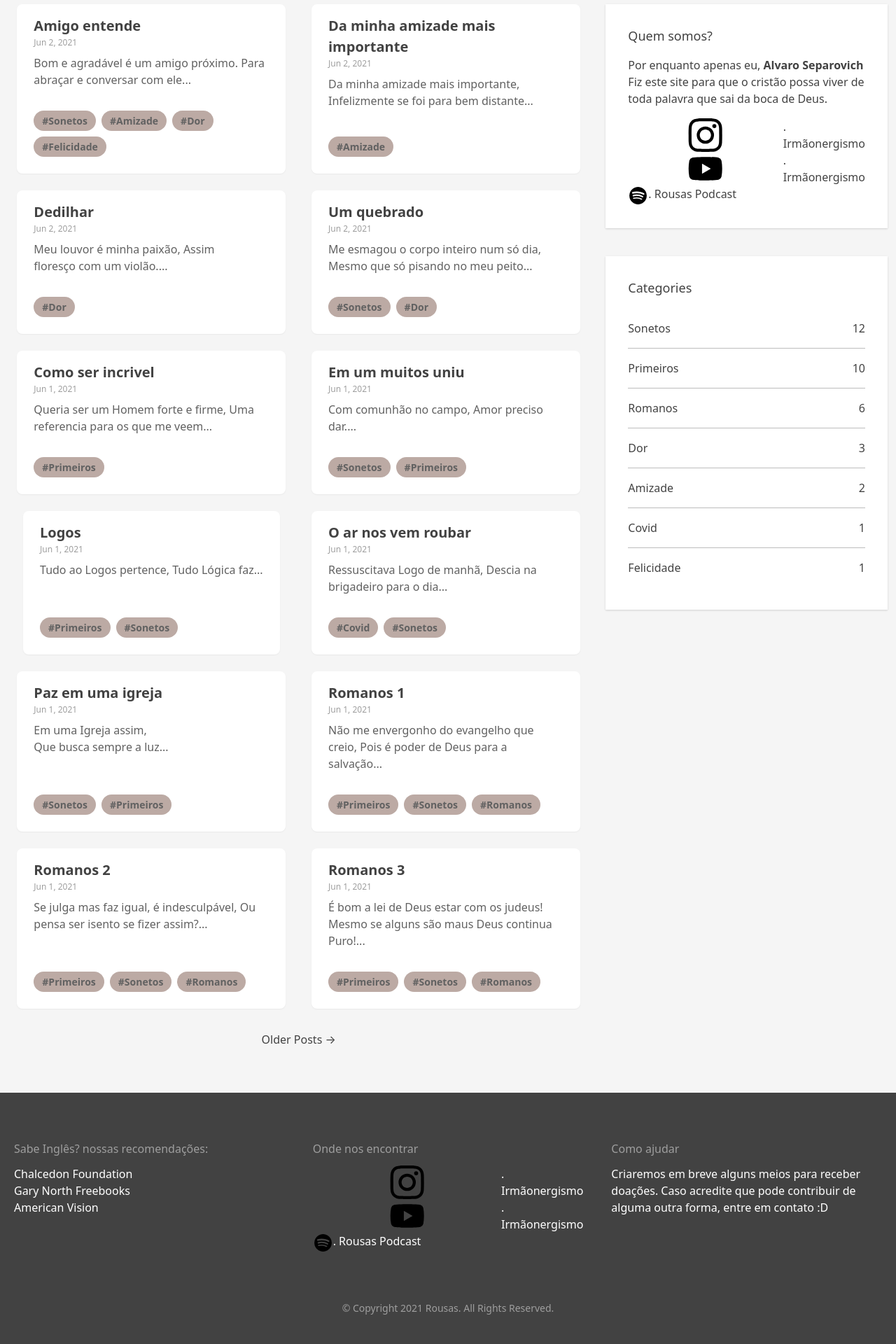
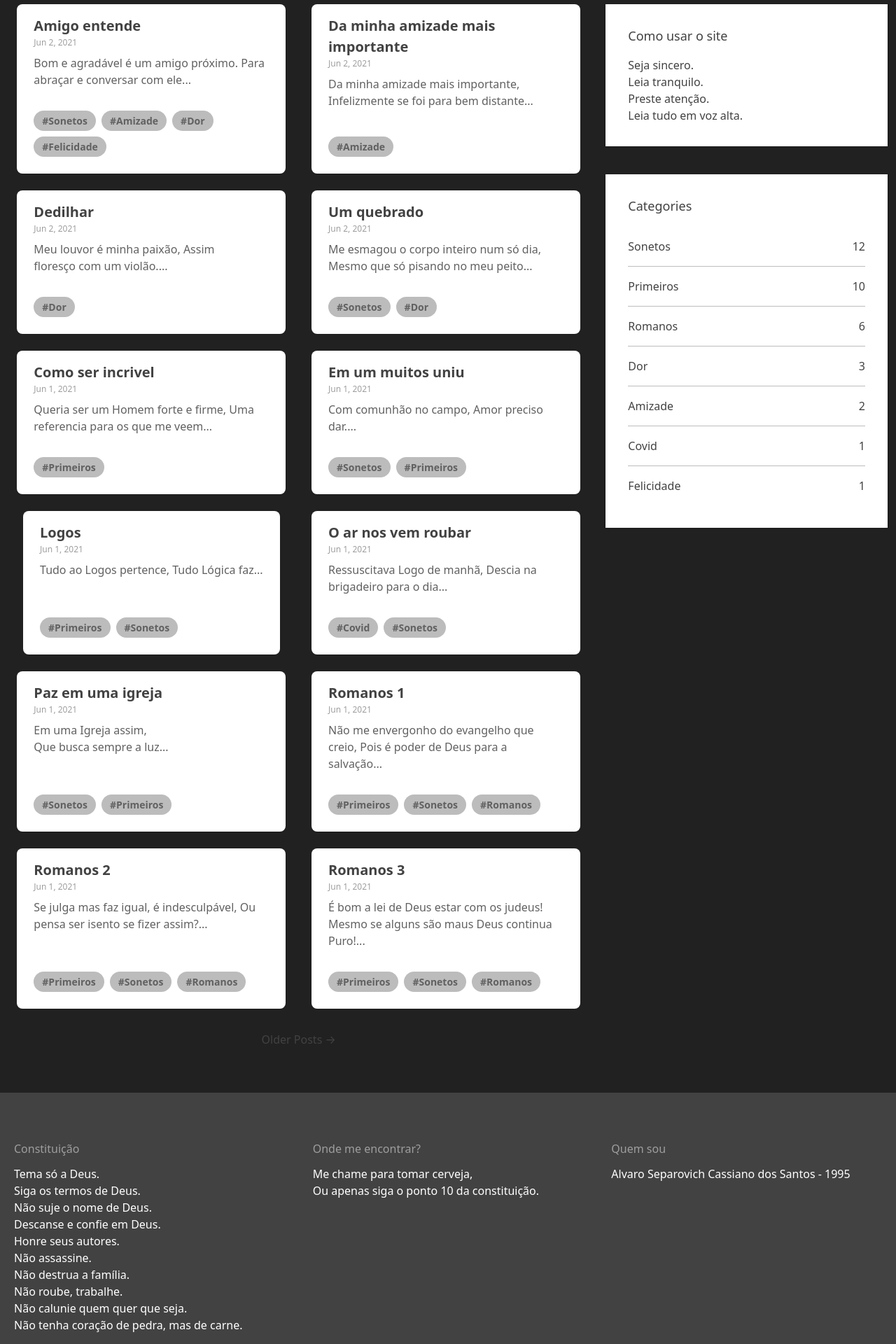
Before and after one commit to alvaroseparovich/sonetos, a Next.js app: page / in a window 1280 px wide. Shown: the part 120-2040 px from the top of the page at 70% size. Built offline with nearby package versions, Linux system fonts and the light colour scheme.

Commit message:
Poucas configs alteradas

```diff
--- a/src/footer/Footer.tsx
+++ b/src/footer/Footer.tsx
@@ -12,7 +12,7 @@ const Footer = (props: IFooterProps) => (
       {props.children}
 
       <div className="text-center text-gray-500 text-sm mt-12 px-5">
-        {`© Copyright ${new Date().getFullYear()} ${Config.site_name}. All Rights Reserved.`}
+        {`© Copyright ${new Date().getFullYear()} ${Config.site_name}. Quase nenhum direito reservado.`}
       </div>
     </footer>
   </div>
--- a/src/pages/posts/[slug].tsx
+++ b/src/pages/posts/[slug].tsx
@@ -55,11 +55,14 @@ const DisplayPost = (props: IPostProps) => (
     <ContentBorder>
       <Content>
         <h1>{props.title}</h1>
-        <h3>{props.author}</h3>
         <div
           // eslint-disable-next-line react/no-danger
           dangerouslySetInnerHTML={{ __html: props.content }}
-        />
+          />
+          <br/>
+          <br/>
+        <div>Por: {props.author}</div>
+        <div>Publicado em: {props.date}</div>
       </Content>
     </ContentBorder>
   </RightSidebar>
--- a/src/pages/sobre-nos.tsx
+++ b/src/pages/sobre-mim.tsx
@@ -25,20 +25,14 @@ const Index = (props: IIndexProps) => (
   >
     <ContentBorder>
       <Content>
-        <h2>Sobre nós</h2>
+        <h2>Sobre mim</h2>
         <div>
           <p>
-          Eu sou Alvaro separovich, e por enquanto o único envolvido neste projeto.
-          O proposito do Rousas.com é armar os cristãos com a palavra de Deus,
-          habilitando-os para obedecer a Deus em todas as areas da vida.
+          Eu sou Alvaro separovich.
           </p>
           <p>
-          Ainda não temos uma organização formada, porém assim que oficializarmos
-          uma ONG o recebimento de recursos para auxiliar este projeto ficará melhor
-          e mais desempedida.
+          Tento sempre ser sincero.
           </p>
-
-
         </div>
       </Content>
     </ContentBorder>
--- a/src/templates/Base.tsx
+++ b/src/templates/Base.tsx
@@ -4,7 +4,7 @@ import Link from 'next/link';
 
 import { Footer } from '../footer/Footer';
 import { FooterBlocks } from '../footer/FooterBlocks';
-import { FooterIconList } from '../footer/FooterIconList';
+// import { FooterIconList } from '../footer/FooterIconList';
 import { FooterThreeColumns } from '../footer/FooterThreeColumns';
 import { Navbar } from '../navigation/Navbar';
 
@@ -19,16 +19,16 @@ const Base = (props: IMainProps) => (
     {props.meta}
 
     <Navbar>
-      <li>
+      {/* <li>
         <Link href="/">
           <a>Início</a>
         </Link>
       </li>
       <li>
-        <Link href="/sobre-nos">
+        <Link href="/sobre-mim">
           <a>Sobre nós</a>
         </Link>
-      </li>
+      </li> */}
     </Navbar>
 
     {/* {props.hero} */}
@@ -38,21 +38,29 @@ const Base = (props: IMainProps) => (
     <Footer>
       <FooterThreeColumns
         block2={(
-          <FooterBlocks title="Sabe Inglês? nossas recomendações:">
-            <li><a href="https://chalcedon.edu/">Chalcedon Foundation</a></li>
-            <li><a href="https://www.garynorth.com/freebooks/sidefrm2.htm">Gary North Freebooks</a></li>
-            <li><a href="https://americanvision.org/">American Vision</a></li>
+          <FooterBlocks title="Constituição">
+            <li><a>Tema só a Deus.</a></li>
+            <li><a>Siga os termos de Deus.</a></li>
+            <li><a>Não suje o nome de Deus.</a></li>
+            <li><a>Descanse e confie em Deus.</a></li>
+            <li><a>Honre seus autores.</a></li>
+            <li><a>Não assassine.</a></li>
+            <li><a>Não destrua a família.</a></li>
+            <li><a>Não roube, trabalhe.</a></li>
+            <li><a>Não calunie quem quer que seja.</a></li>
+            <li><a>Não tenha coração de pedra, mas de carne.</a></li>
           </FooterBlocks>
         )}
         block3={(
-          <FooterBlocks title="Onde nos encontrar">
-            <FooterIconList />
+          <FooterBlocks title="Onde me encontrar?">
+            <p>Me chame para tomar cerveja,</p>
+            <p>Ou apenas siga o ponto 10 da constituição.</p>
           </FooterBlocks>
         )}
       >
-        <FooterBlocks title="Como ajudar">
+        <FooterBlocks title="Quem sou">
           <div>
-            Criaremos em breve alguns meios para receber doações. Caso acredite que pode contribuir de alguma outra forma, entre em contato :D
+            Alvaro Separovich Cassiano dos Santos - 1995
           </div>
         </FooterBlocks>
       </FooterThreeColumns>
--- a/src/templates/RightSidebar.tsx
+++ b/src/templates/RightSidebar.tsx
@@ -23,15 +23,15 @@ const RightSidebar = (props: IMainProps) => (
         <div className="w-full md:w-2/3 md:px-3">{props.children}</div>
 
         <div className="w-full md:w-1/3 px-3">
-          <SidebarBlock title="Quem somos?">
+          <SidebarBlock title="Como usar o site">
             <>
               <div>
-                <p>Por enquanto apenas eu, <b>Alvaro Separovich</b></p>
-                <p>
-                Fiz este site para que o cristão possa viver de toda palavra que sai da boca de Deus.
-                </p>
+                <p>Seja sincero.</p>
+                <p>Leia tranquilo.</p>
+                <p>Preste atenção.</p>
+                <p>Leia tudo em voz alta.</p>
               </div>
-              <SidebarIconList />
+              {/* <SidebarIconList /> */}
             </>
           </SidebarBlock>
 
--- a/src/utils/Config.ts
+++ b/src/utils/Config.ts
@@ -1,7 +1,7 @@
 export const Config = {
-  site_name: 'Rousas',
-  title: 'Em favor da reconstrução cristã',
-  description: 'Site da reconstrução cristã',
+  site_name: 'Separovich',
+  title: 'A beleza ja salvou o mundo',
+  description: 'A beleza ja salvou o mundo',
   url: 'https://rousas.com',
   locale: 'pt',
   author: 'Alvaro Separovich',
--- a/tailwind.config.js
+++ b/tailwind.config.js
@@ -16,7 +16,7 @@ module.exports = {
     extend: {
       colors: {
         gray: {
-          100: '#f5f5f5',
+          900: '#f5f5f5',
           200: '#eeeeee',
           300: '#e0e0e0',
           400: '#bdbdbd',
@@ -24,18 +24,18 @@ module.exports = {
           600: '#757575',
           700: '#616161',
           800: '#424242',
-          900: '#212121',
+          100: '#212121',
         },
         blue: {
-          100: '#d7ccc8',
-          200: '#bcaaa4',
-          300: '#a1887f',
-          400: '#8d6e63',
-          500: '#795548',
-          600: '#6d4c41',
-          700: '#5d4037',
-          800: '#4e342e',
-          900: '#3e2723',
+          100: '#d7d7d7',
+          200: '#bcbcbc',
+          300: '#a1a1a1',
+          400: '#8d8d8d',
+          500: '#797979',
+          600: '#6d6d6d',
+          700: '#5d5d5d',
+          800: '#4e4e4e',
+          900: '#3e3e3e',
         },
       },
     },
```
